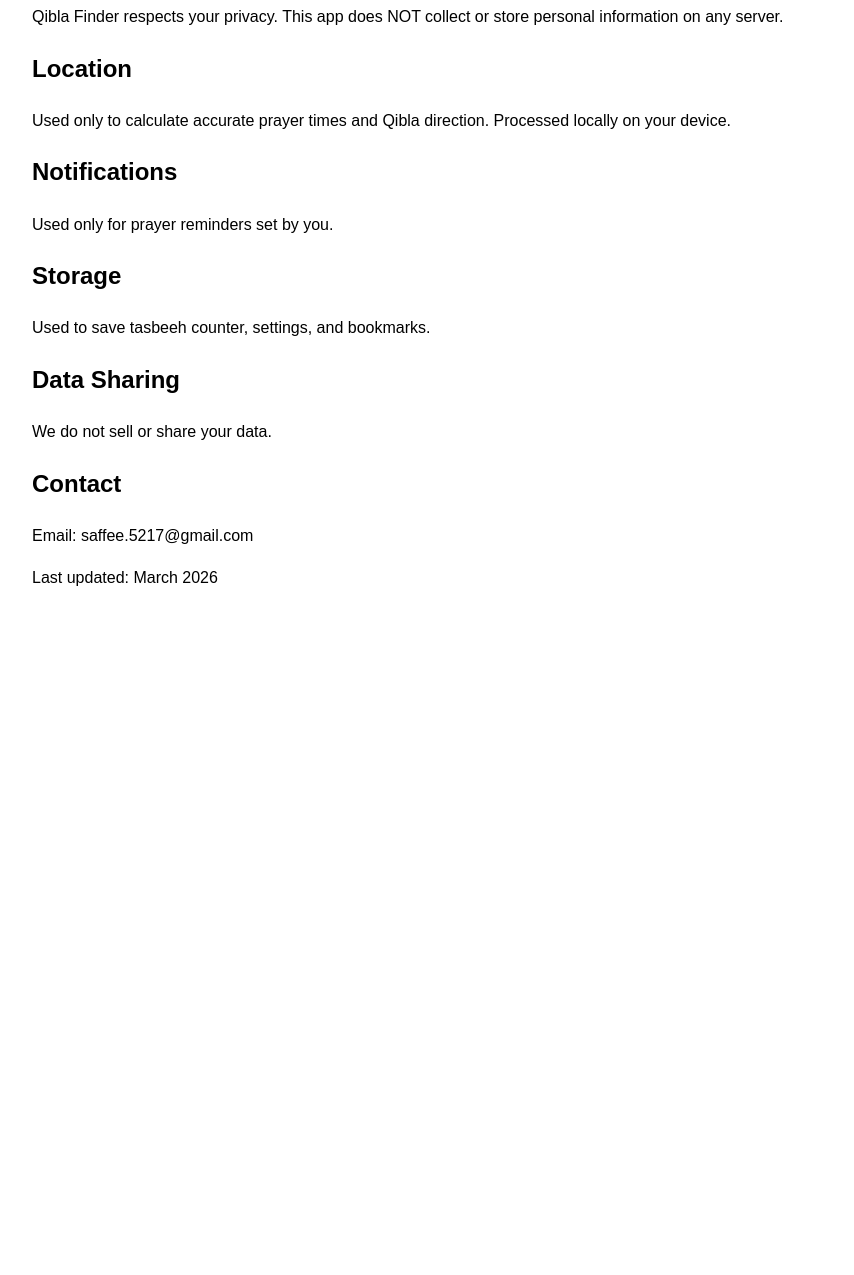
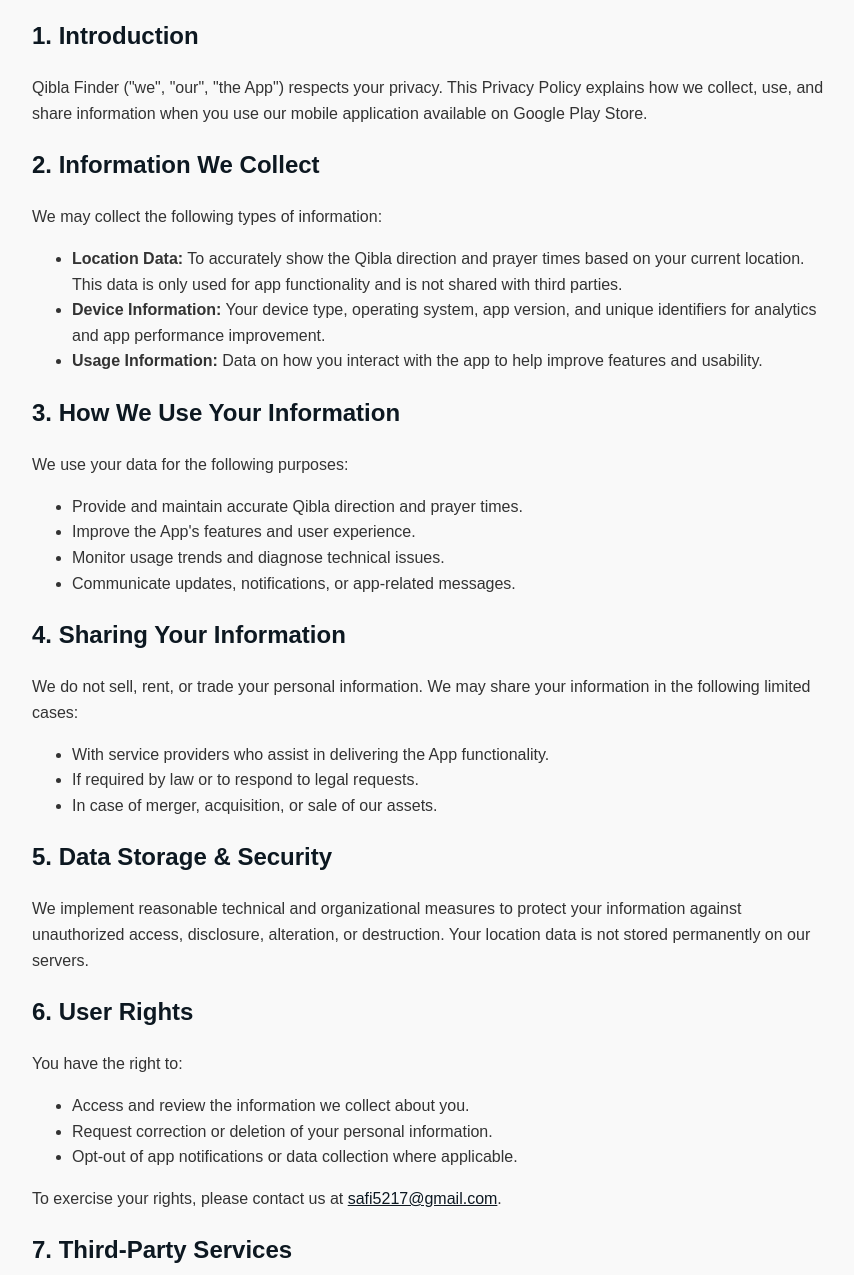
Before and after one commit to safi5217/qibla-finder-privacy-policy, a plain HTML site: page privacy-policy.html in a window 1280 px wide. Shown: the part 150-1425 px from the top of the page, without its empty margins (208-1062 px from the left). Before the commit the page ends 816 px from the top, so only its background shows below. Drawn offline with Linux system fonts and the light colour scheme.

Commit message:
Update privacy-policy.html

```diff
--- a/privacy-policy.html
+++ b/privacy-policy.html
@@ -1,15 +1,35 @@
 <!DOCTYPE html>
-<html>
+<html lang="en">
 <head>
-  <meta charset="UTF-8" />
-  <title>Privacy Policy - Qibla Finder</title>
+  <meta charset="UTF-8">
+  <meta name="viewport" content="width=device-width, initial-scale=1.0">
+  <title>Privacy Policy – Qibla Finder</title>
   <style>
     body {
-      font-family: Arial;
+      font-family: Arial, sans-serif;
+      line-height: 1.6;
       max-width: 800px;
       margin: 40px auto;
-      padding: 20px;
-      line-height: 1.6;
+      padding: 0 20px;
+      color: #333;
+      background-color: #f9f9f9;
+    }
+    h1, h2, h3 {
+      color: #0D1821;
+    }
+    h1 {
+      text-align: center;
+      margin-bottom: 30px;
+    }
+    p {
+      margin-bottom: 15px;
+    }
+    a {
+      color: #0D1821;
+      text-decoration: underline;
+    }
+    ul {
+      margin-bottom: 15px;
     }
   </style>
 </head>
@@ -17,24 +37,61 @@
 
 <h1>Privacy Policy for Qibla Finder</h1>
 
-<p>Qibla Finder respects your privacy. This app does NOT collect or store personal information on any server.</p>
+<p>Effective Date: June 2, 2026</p>
 
-<h2>Location</h2>
-<p>Used only to calculate accurate prayer times and Qibla direction. Processed locally on your device.</p>
+<h2>1. Introduction</h2>
+<p>Qibla Finder ("we", "our", "the App") respects your privacy. This Privacy Policy explains how we collect, use, and share information when you use our mobile application available on Google Play Store.</p>
 
-<h2>Notifications</h2>
-<p>Used only for prayer reminders set by you.</p>
+<h2>2. Information We Collect</h2>
+<p>We may collect the following types of information:</p>
+<ul>
+  <li><strong>Location Data:</strong> To accurately show the Qibla direction and prayer times based on your current location. This data is only used for app functionality and is not shared with third parties.</li>
+  <li><strong>Device Information:</strong> Your device type, operating system, app version, and unique identifiers for analytics and app performance improvement.</li>
+  <li><strong>Usage Information:</strong> Data on how you interact with the app to help improve features and usability.</li>
+</ul>
 
-<h2>Storage</h2>
-<p>Used to save tasbeeh counter, settings, and bookmarks.</p>
+<h2>3. How We Use Your Information</h2>
+<p>We use your data for the following purposes:</p>
+<ul>
+  <li>Provide and maintain accurate Qibla direction and prayer times.</li>
+  <li>Improve the App's features and user experience.</li>
+  <li>Monitor usage trends and diagnose technical issues.</li>
+  <li>Communicate updates, notifications, or app-related messages.</li>
+</ul>
 
-<h2>Data Sharing</h2>
-<p>We do not sell or share your data.</p>
+<h2>4. Sharing Your Information</h2>
+<p>We do not sell, rent, or trade your personal information. We may share your information in the following limited cases:</p>
+<ul>
+  <li>With service providers who assist in delivering the App functionality.</li>
+  <li>If required by law or to respond to legal requests.</li>
+  <li>In case of merger, acquisition, or sale of our assets.</li>
+</ul>
 
-<h2>Contact</h2>
-<p>Email: saffee.5217@gmail.com</p>
+<h2>5. Data Storage & Security</h2>
+<p>We implement reasonable technical and organizational measures to protect your information against unauthorized access, disclosure, alteration, or destruction. Your location data is not stored permanently on our servers.</p>
 
-<p>Last updated: March 2026</p>
+<h2>6. User Rights</h2>
+<p>You have the right to:</p>
+<ul>
+  <li>Access and review the information we collect about you.</li>
+  <li>Request correction or deletion of your personal information.</li>
+  <li>Opt-out of app notifications or data collection where applicable.</li>
+</ul>
+<p>To exercise your rights, please contact us at <a href="mailto:safi5217@gmail.com">safi5217@gmail.com</a>.</p>
+
+<h2>7. Third-Party Services</h2>
+<p>The App may use third-party services for analytics or advertising. These services have their own privacy policies, and we encourage you to review them.</p>
+
+<h2>8. Children’s Privacy</h2>
+<p>The App is not intended for children under 13 years old. We do not knowingly collect personal data from children.</p>
+
+<h2>9. Changes to This Privacy Policy</h2>
+<p>We may update this Privacy Policy from time to time. Any changes will be reflected in this page with an updated "Effective Date." We encourage you to review this page periodically.</p>
+
+<h2>10. Contact Us</h2>
+<p>If you have questions or concerns about this Privacy Policy, please contact us at:</p>
+<p><strong>Email:</strong> <a href="mailto:safi5217@gmail.com">safi5217@gmail.com</a><br>
+<strong>App Name:</strong> Qibla Finder</p>
 
 </body>
 </html>
```
